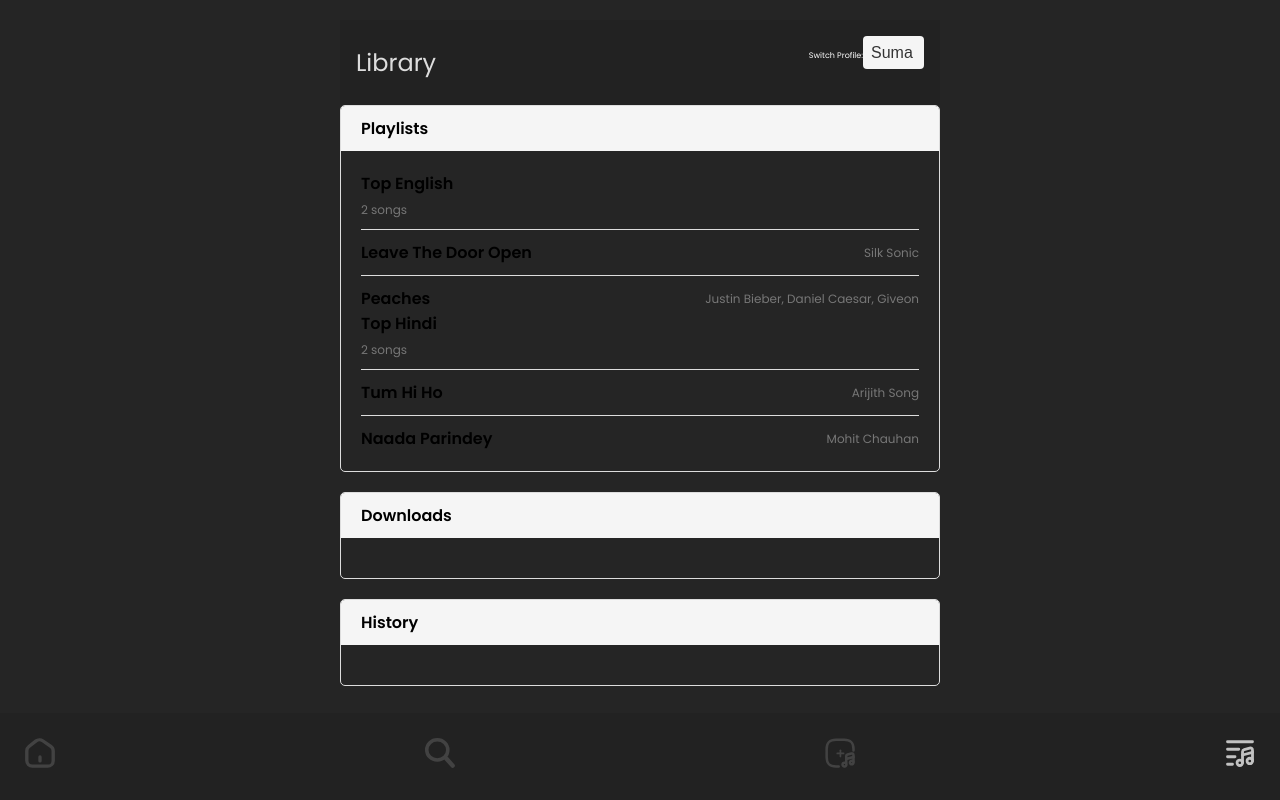
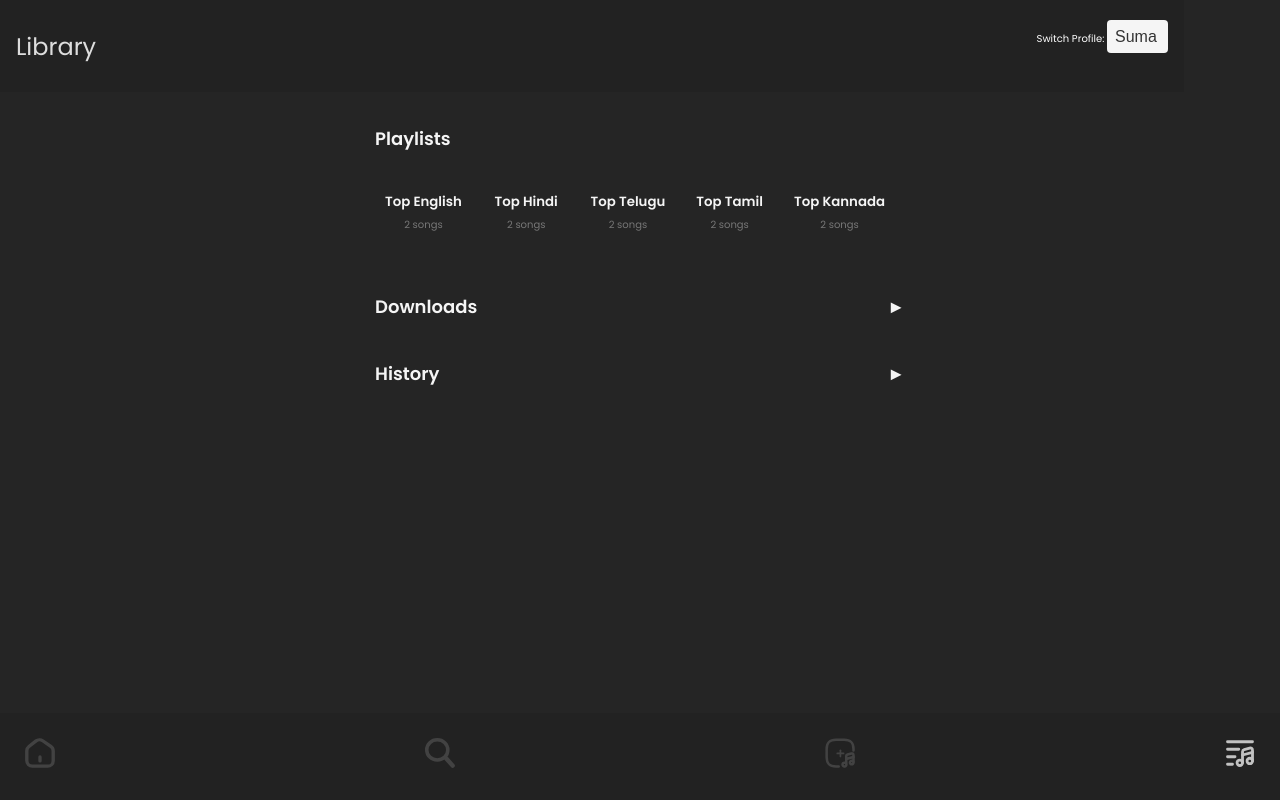
Before and after one commit to roshanshibu/Coco, a React (Vite) app: page /library in a window 1280 px wide. Built offline with nearby package versions, Linux system fonts and the light colour scheme.

Commit message:
Updated chnages with all functionalities except playlists and songs images

```diff
--- a/src/components/library/Library.css
+++ b/src/components/library/Library.css
@@ -1,10 +1,17 @@
 .library {
   max-width: 600px;
   margin: 0 auto;
-  padding: 20px;
+  padding: 0px;
+  height:100vh;
+  overflow: auto;
 }
 
 .library-header {
+  position:fixed;
+  top: 0;
+  left: 0;
+  width: 90%;
+  height: 60px;
   display: flex;
   justify-content: space-between;
   align-items: center;
@@ -12,6 +19,7 @@
   background-color: #222;
   color: #fff;
   font-size: 0.5rem;
+  z-index: 10;
 }
 
 .library-title{
@@ -20,6 +28,7 @@
 }
 
 .library-profile-select {
+  font-size:x-small;
   margin-bottom: 20px;
   text-align: center;
 }
@@ -27,14 +36,22 @@
 .library-content {
   display: flex;
   flex-direction: column;
+  position: relative;
+  margin-top: 100px;
+  margin-bottom: 40px;
+  padding: 5px;
+  padding: 15px;
+  z-index: 0;
 }
 
+
 .library-tab-content {
-  border: 1px solid #ddd;
   margin-bottom: 20px;
   overflow: hidden;
   border-radius: 5px;
 }
+
+
 
 .library-tab-header {
   display: flex;
@@ -42,12 +59,29 @@
   justify-content: space-between;
   padding: 10px 20px;
   font-weight: bold;
-  background-color: #f5f5f5;
+  color: #f5f5f5;
   cursor: pointer;
+  font-size:large;
 }
 
+.library-tab-header .title {
+  order: 1;
+  margin-right: auto;
+
+}
+
+.library-tab-header .arrows {
+  order: 2;
+  align-items:flex-end;
+}
+
+
 .library-tab-body {
+  display: flex;
+  flex-direction: column;
   padding: 20px;
+  padding-bottom: 0%;
+  padding-top: 0%;
 }
 
 .library-tab-body ul {
@@ -60,56 +94,143 @@
   margin-bottom: 10px;
 }
 
+.library-Playlist-songs {
+  display: flex;
+  flex-direction: column;
+  padding: 20px;
+  padding-bottom: 0%;
+  padding-top: 5%;
+}
+
+.library-Playlist-songs ul {
+  list-style: none;
+  padding: 0;
+  margin: 0;
+}
+
+.library-Playlist-songs li {
+  margin-bottom: 10px;
+}
+
+.library-tab-playlist-body {
+  display: flex;
+  flex-wrap: nowrap;
+  overflow-x: auto;
+  white-space: nowrap;
+  transition: transform 0.3s ease-out;
+  padding: 20px
+}
+
+.library-tab-playlist-body:hover {
+  transform: translateX(-10px);
+}
+
+.library-playlist {
+  display: flex;
+  flex-direction: column;
+  align-items: center;
+  justify-content: flex-end;
+  padding: 10px;
+  width: 200px;
+  margin-right: 10px;
+}
+
 .library-playlist-name {
+  font-size: smaller;
   font-weight: bold;
+  color: #f5f5f5;
+  margin-bottom: 5px;
 }
 
 .library-playlist-length {
-  margin-top: 5px;
-  font-size: 12px;
+  font-size: x-small;
   color: #777;
 }
 
-.library-playlist-song {
-  display: flex;
-  align-items: center;
-  justify-content: space-between;
-  margin-top: 10px;
-  border-top: 1px solid #ddd;
-  padding-top: 10px;
-}
+
 
 .library-playlist-song-title {
   font-weight: bold;
+  font-size: smaller;
+  color:#ddd;
 }
 
 .library-playlist-song-artist {
-  color: #777;
-  font-size: 12px;
+  font-size:x-small;
+  margin-top: 5px;
+  color: #777
+}
+
+.library-playlist-song {
+  margin-bottom: 10px;
+}
+
+
+.library-download {
+  margin-bottom: 10px;
 }
 
 .library-download-name {
+  font-size: smaller;
   font-weight: bold;
+  color:#ddd;
 }
 
-.library-download-size {
+.library-download-artist {
   margin-top: 5px;
-  font-size: 12px;
+  font-size:x-small;
   color: #777;
 }
 
-.library-history-song {
-  font-weight: bold;
+.library-playlist-song,
+.library-download,
+.library-history-item {
+  display: flex;
+  flex-direction: row;
+  align-items: center;
+  padding: 10px;
+  border-radius: 5px;
+  background-color: #444;
+  margin-bottom: 10px;
+  background-repeat: no-repeat;
+  background-position: 10px center;
+  background-size: 20px;
 }
 
-.library-history-artist {
-  color: #777;
-  font-size: 12px;
+.song-details{
+  display: flex;
+  flex-direction: column;
+  align-items:flex-start;
 }
 
-.library-history-date {
-  font-size: 12px;
-  color: #777;
+.library-playlist-song .play-icon,
+.library-download .play-icon,
+.library-history-item .play-icon {
+  display: inline-block;
+  width: 50px;
+  height: 50px;
+  background-image: url('../../assets/padded_play.svg');
+  background-size: cover;
+  background-position: center;
+  margin-right: 10px;
+}
+
+.library-playlist-song-title,
+.library-download-name,
+.library-history-song {
+  flex-grow: 1;
+  font-weight: bold;
+  font-size: smaller;
+  color:#ddd;
+}
+
+.library-playlist-song-artist
+.library-download-artist,
+.library-history-artist {
+  flex-shrink: 0;
+  font-size:x-small;
+  margin-top: 5px;
+  color: #777
 }
 
 select {
--- a/src/components/library/Library.jsx
+++ b/src/components/library/Library.jsx
@@ -1,6 +1,7 @@
 import React, { useState } from "react";
 import musicData from "../../data/musicData.json";
 import "./Library.css";
+import playIcon from "../../assets/padded_play.svg"
 
 
 const LibraryHeader = ({profile, onChange}) => {
@@ -8,7 +9,7 @@ const LibraryHeader = ({profile, onChange}) => {
     <>
       <div className="library-title">Library</div>
       <div className="library-profile-select">
-        <label htmlFor="select-profile">Switch Profile:</label>
+        <label htmlFor="select-profile">Switch Profile:  </label>
         <select id="select-profile" value={profile} onChange={onChange}>
           <option value="profile1">Suma</option>
           <option value="profile2">Satish</option>
@@ -19,19 +20,34 @@ const LibraryHeader = ({profile, onChange}) => {
 };
 
 
-const Playlist = ({ playlist }) => {
+const Playlist = ({ playlist, isSelected, onClick }) => {
   return (
-    <div className="library-playlist">
+    <div className={`library-playlist ${isSelected ? "selected" : ""}`} onClick={onClick}>
       <div className="library-playlist-name">{playlist.name}</div>
       <div className="library-playlist-length">{playlist.songs.length} songs</div>
-      <div className="library-playlist-songs">
-        {playlist.songs.map((song) => (
-          <div className="library-playlist-song" key={song.id}>
+    </div>
+  );
+};
+
+const Song = ({ song }) => {
+  return (
+    <div className="library-playlist-song">
+      <img className="play-icon" src={playIcon} alt="Play Icon"/>
+      <div className="song-details">
         <div className="library-playlist-song-title">{song.title}</div>
         <div className="library-playlist-song-artist">{song.artist}</div>
       </div>
+    </div>
+  );
+};
+
+
+const PlaylistSongs = ({ playlist }) => {
+  return (
+    <div className="library-Playlist-songs">
+      {playlist.songs.map((song) => (
+        <Song song={song} key={song.id} />
       ))}
-      </div>
     </div>
   );
 };
@@ -40,8 +56,11 @@ const Playlist = ({ playlist }) => {
 const Download = ({ download }) => {
   return (
     <div className="library-download">
-      <div className="library-download-name">{download.name}</div>
-      <div className="library-download-size">{download.size} MB</div>
+      <img className="play-icon" src={playIcon} alt="Play Icon"/>
+      <div className="song-details"></div>
+        <div className="library-download-name">{download.name}
+        <div className="library-download-artist">{download.artist}</div>
+      </div>
     </div>
   );
 };
@@ -50,20 +69,40 @@ const Download = ({ download }) => {
 const HistoryItem = ({ historyItem }) => {
   return (
     <div className="library-history-item">
+      <img className="play-icon" src={playIcon} alt="Play Icon"/>
+      <div className="song-details">
         <div className="library-history-song">{historyItem.song}</div>
         <div className="library-history-artist">{historyItem.artist}</div>
-      <div className="library-history-date">{historyItem.date}</div>
+      </div>
     </div>
   );
 };
 
 
 const Library = () => {
-  const [activeTab, setActiveTab] = useState("playlists");
   const [profile, setProfile] = useState("profile1");
+  const [downloadsOpen, setDownloadsOpen] = useState(false);
+  const [historyOpen, setHistoryOpen] = useState(false);
+  const [selectedPlaylist, setSelectedPlaylist] = useState(null);
 
   const handleChangeProfile = (event) => {
     setProfile(event.target.value);
+  };
+
+  const handleDownloadsClick = () => {
+    setDownloadsOpen(!downloadsOpen);
+  };
+
+  const handleHistoryClick = () => {
+    setHistoryOpen(!historyOpen);
+  };
+
+  const handlePlaylistClick = (playlistId) => {
+    if (selectedPlaylist === playlistId) {
+      setSelectedPlaylist(null);
+    } else {
+      setSelectedPlaylist(playlistId);
+    }
   };
 
   return (
@@ -76,34 +115,48 @@ const Library = () => {
       <div className="library-content">
 
         <div className="library-tab-content">
-          <div className="library-tab-header" onClick={() => setActiveTab("playlists")}>Playlists</div>
-          <div className="library-tab-body">
-            {activeTab === "playlists" &&
-              musicData[profile].playlists.map((playlist) => (
-                <Playlist playlist={playlist} key={playlist.id} />
+          <div className="library-tab-header">Playlists</div>
+            <div className="library-tab-playlist-body">
+              {musicData[profile].playlists.map((playlist) => (
+                <Playlist
+                  playlist={playlist}
+                  key={playlist.id} i
+                  sSelected={selectedPlaylist === playlist.id}
+                  onClick={() => handlePlaylistClick(playlist.id)}
+                />
             ))}
           </div>
+          {selectedPlaylist !== null && (
+            <PlaylistSongs playlist={musicData[profile].playlists.find(p => p.id === selectedPlaylist)} />
+          )}
         </div>
 
         <div className="library-tab-content">
-          <div className="library-tab-header" onClick={() => setActiveTab("downloads")}>Downloads</div>
+          <div className="library-tab-header" onClick={handleDownloadsClick}>
+            <div className="title">Downloads</div>
+            <div className="arrows">  {downloadsOpen ? "▼" : "►"}</div>
+          </div>
+          {downloadsOpen && (
             <div className="library-tab-body">
-            {activeTab === "downloads" &&
-              musicData[profile].downloads.map((download) => (
+              {musicData[profile].downloads.map((download) => (
                 <Download download={download} key={download.id} />
               ))}
             </div>
+          )}
         </div>
 
         <div className="library-tab-content">
-          <div className="library-tab-header" onClick={() => setActiveTab("history")}>History</div>
+          <div className="library-tab-header" onClick={handleHistoryClick}>
+            <div className="title">History</div>
+            <div className="arrows">  {historyOpen ? "▼" : "►"}</div>
+          </div>
+          {historyOpen && (
             <div className="library-tab-body">
-            {activeTab === "history" &&
-              musicData[profile].history.map((historyItem) => (
+              {musicData[profile].history.map((historyItem) => (
                 <HistoryItem historyItem={historyItem} key={historyItem.id} />
               ))}
             </div>
-
+          )}
         </div>
 
       </div>
@@ -113,4 +166,5 @@ const Library = () => {
 };
 
 
+
 export default Library;
--- a/src/data/musicData.json
+++ b/src/data/musicData.json
@@ -44,6 +44,72 @@
             "duration": "3:18"
           }
         ]
+      },
+      {
+        "id": 3,
+        "name": "Top Telugu",
+        "songs": [
+          {
+            "id": 1,
+            "title": "Tum Hi Ho",
+            "artist": "Arijith Song",
+            "album": "Tamasha",
+            "year": 2016,
+            "duration": "4:02"
+          },
+          {
+            "id": 2,
+            "title": "Naada Parindey",
+            "artist": "Mohit Chauhan",
+            "album": "Rockstar",
+            "year": 2012,
+            "duration": "3:18"
+          }
+        ]
+      },
+      {
+        "id": 4,
+        "name": "Top Tamil",
+        "songs": [
+          {
+            "id": 1,
+            "title": "Tum Hi Ho",
+            "artist": "Arijith Song",
+            "album": "Tamasha",
+            "year": 2016,
+            "duration": "4:02"
+          },
+          {
+            "id": 2,
+            "title": "Naada Parindey",
+            "artist": "Mohit Chauhan",
+            "album": "Rockstar",
+            "year": 2012,
+            "duration": "3:18"
+          }
+        ]
+      },
+      {
+        "id": 45,
+        "name": "Top Kannada",
+        "songs": [
+          {
+            "id": 1,
+            "title": "Tum Hi Ho",
+            "artist": "Arijith Song",
+            "album": "Tamasha",
+            "year": 2016,
+            "duration": "4:02"
+          },
+          {
+            "id": 2,
+            "title": "Naada Parindey",
+            "artist": "Mohit Chauhan",
+            "album": "Rockstar",
+            "year": 2012,
+            "duration": "3:18"
+          }
+        ]
       }
     ],
     "downloads": [
@@ -64,6 +130,24 @@
         "year": 2021,
         "duration": "3:23",
         "size": "7.4 MB"
+      },
+      {
+        "id": 3,
+        "name": "Beleiver",
+        "artist": "Imagine Dragons",
+        "album": "Beleiver",
+        "year": 2018,
+        "duration": "3:23",
+        "size": "7.4 MB"
+      },
+      {
+        "id": 4,
+        "name": "Bones",
+        "artist": "Imagine Dragons",
+        "album": "Beleiver",
+        "year": 2022,
+        "duration": "3:23",
+        "size": "7.4 MB"
       }
     ],
     "history": [
@@ -77,6 +161,18 @@
         "id": 2,
         "song": "Good 4 U",
         "artist": "Olivia Rodrigo",
+        "date": "2021-07-12"
+      },
+      {
+        "id": 3,
+        "song": "Beleiver",
+        "artist": "Imagine Dragons",
+        "date": "2021-07-12"
+      },
+      {
+        "id": 4,
+        "song": "Bones",
+        "artist": "Imagine Dragons",
         "date": "2021-07-12"
       }
     ]
@@ -106,7 +202,7 @@
         ]
       },
       {
-        "id": 1,
+        "id": 2,
         "name": "Gym",
         "songs": [
           {
```
Lines whose indentation alone changed are shown as unchanged.
